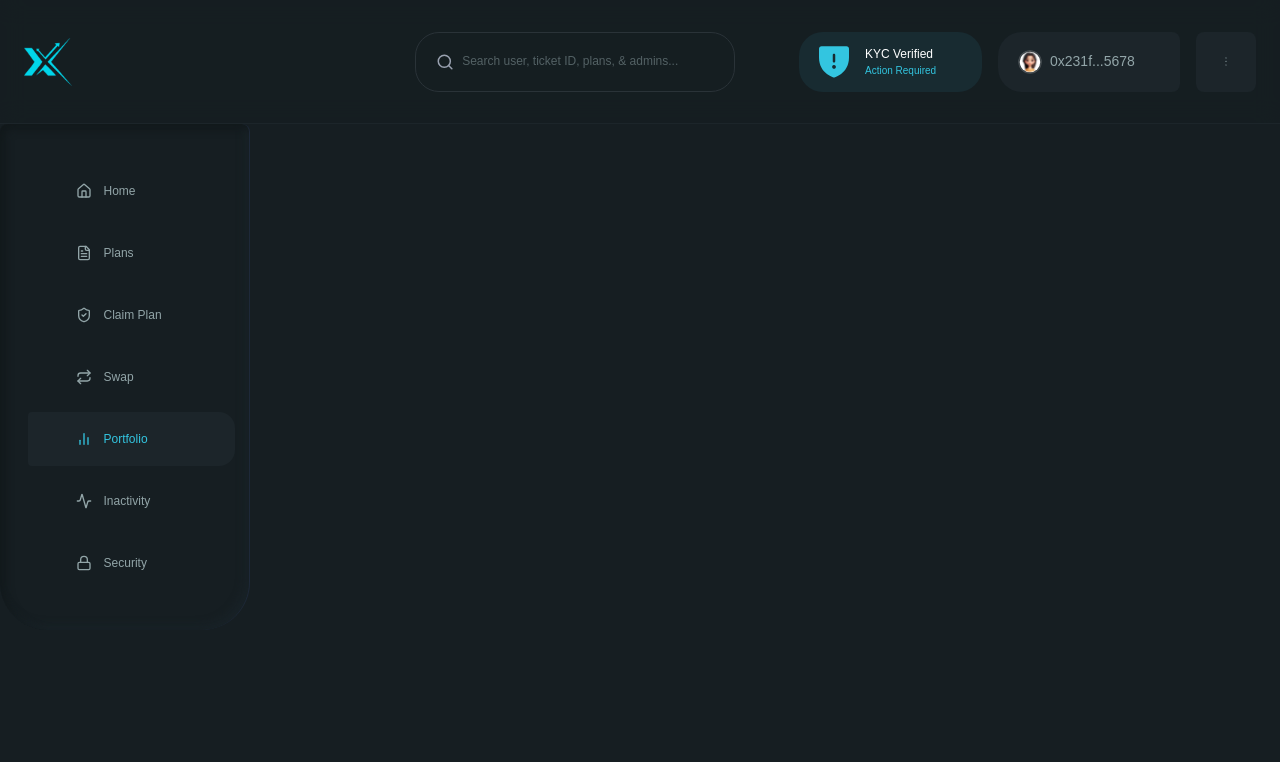
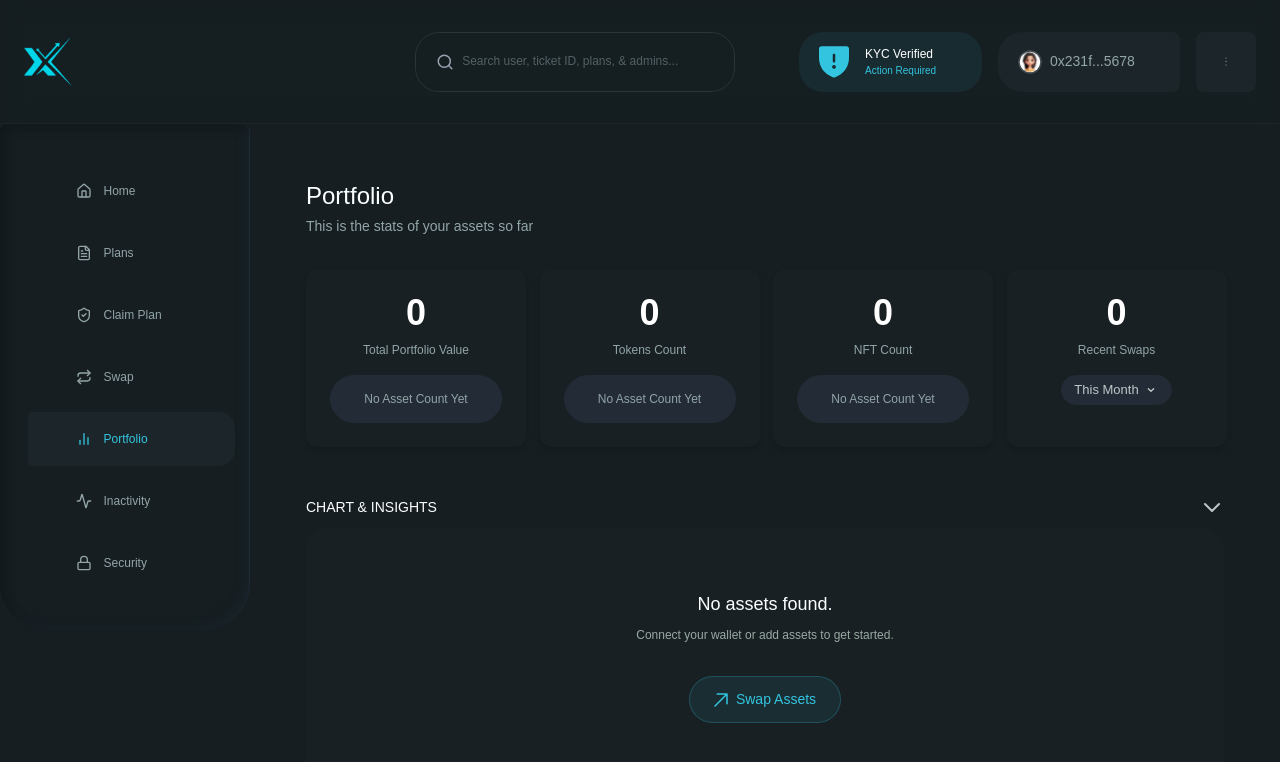
Before and after one commit to skill-mind/InheritX-web-app, a Next.js app: page /dashboard/portfolio in a window 1280 px wide. Shown: the top 762 px of the page. Built offline with nearby package versions, Linux system fonts and the light colour scheme.

Commit message:
feat(ui): add asset-owner-dashboard portfolio page

```diff
--- a/src/app/dashboard/plans/page.tsx
+++ b/src/app/dashboard/plans/page.tsx
@@ -11,7 +11,10 @@ const activities = [
     timestamp: "12th August, 2025",
   },
   { activity: "Guardian Added To Plan #002", timestamp: "12th August, 2025" },
-	{ activity: "Plan #001 Status Changed To Active", timestamp: "12th August, 2025" },
+  {
+    activity: "Plan #001 Status Changed To Active",
+    timestamp: "12th August, 2025",
+  },
   { activity: "1 NFC Converted", timestamp: "12th August, 2025" },
 ];
 
@@ -86,9 +89,14 @@ const PlansPage = () => {
               </thead>
               <tbody>
                 {activities.map((item, idx) => (
-									<tr key={idx} className="border-t border-[#232B36] text-[#FCFFFF] text-[15px]">
+                  <tr
+                    key={idx}
+                    className="border-t border-[#232B36] text-[#FCFFFF] text-[15px]"
+                  >
                     <td className="py-4 px-2">{item.activity}</td>
-										<td className="py-4 px-2 text-[#92A5A8] text-[13px]">{item.timestamp}</td>
+                    <td className="py-4 px-2 text-[#92A5A8] text-[13px]">
+                      {item.timestamp}
+                    </td>
                   </tr>
                 ))}
               </tbody>
--- a/src/app/dashboard/portfolio/page.tsx
+++ b/src/app/dashboard/portfolio/page.tsx
@@ -1,11 +1,117 @@
-import React from 'react'
+import React from "react";
+import Image from "next/image";
 
-const page = () => {
+const summaryCards = [
+  {
+    label: "Total Portfolio Value",
+    value: 0,
+    sub: "No Asset Count Yet",
+    action: null,
+  },
+  {
+    label: "Tokens Count",
+    value: 0,
+    sub: "No Asset Count Yet",
+    action: null,
+  },
+  {
+    label: "NFT Count",
+    value: 0,
+    sub: "No Asset Count Yet",
+    action: null,
+  },
+  {
+    label: "Recent Swaps",
+    value: 0,
+    sub: "This Month",
+    action: (
+      <button className="flex items-center gap-1 rounded-full border border-[#232B36] bg-[#232B36] px-3 py-1 text-[13px] text-[#BFC6C8]">
+        This Month
+        <svg width="16" height="16" fill="none" viewBox="0 0 24 24">
+          <path
+            d="M8 10l4 4 4-4"
+            stroke="#BFC6C8"
+            strokeWidth="2"
+            strokeLinecap="round"
+            strokeLinejoin="round"
+          />
+        </svg>
+      </button>
+    ),
+  },
+];
+
+const PortfolioPage = () => {
   return (
-    <div>
+    <main className="flex w-full flex-col gap-6 p-4 md:p-8">
+      <section className="mb-2">
+        <h2 className="mb-1 text-lg font-medium text-[#FCFFFF] md:text-2xl">
+          Portfolio
+        </h2>
+        <p className="text-[12px] text-[#92A5A8] font-normal md:text-[14px]">
+          This is the stats of your assets so far
+        </p>
+      </section>
+      <section className="mb-6 grid grid-cols-1 gap-4 sm:grid-cols-2 lg:grid-cols-4">
+        {summaryCards.map((card) => (
+          <div
+            key={card.label}
+            className="min-w-[220px] flex flex-col items-center rounded-xl bg-[#182024] p-6 shadow-md"
+          >
+            <span className="mb-2 text-3xl font-bold text-white md:text-4xl">
+              {card.value}
+            </span>
+            <span className="mb-4 text-[12px] font-normal text-center text-[#92A5A8]">
+              {card.label}
+            </span>
+            {card.action ? (
+              card.action
+            ) : (
+              <span className="w-full rounded-[24px] py-[14px] px-[20px] border border-[#232B36] bg-[#232B36] text-center text-[12px] text-[#92A5A8]">
+                {card.sub}
+              </span>
+            )}
+          </div>
+        ))}
+      </section>
+      <section className="mb-2">
+        <div className="mb-2 flex items-center justify-between">
+          <span className="text-[#FCFFFF] text-[14px] font-medium">
+            CHART & INSIGHTS
+          </span>
+          <button className="flex items-center gap-1 border-none bg-transparent outline-none">
+            <svg width="24" height="24" fill="none" viewBox="0 0 24 24">
+              <path
+                d="M19 9l-7 7-7-7"
+                stroke="#BFC6C8"
+                strokeWidth="2"
+                strokeLinecap="round"
+                strokeLinejoin="round"
+              />
+            </svg>
+          </button>
+        </div>
+        <div className="flex flex-col items-center justify-center flex-1 min-h-[220px] rounded-[24px] bg-[#182024] py-[64px] px-[24px]">
+          <span className="mb-2 text-center text-[18px] font-normal text-[#FCFFFF]">
+            No assets found.
+          </span>
+          <span className="mb-8 text-center text-[12px] font-normal text-[#99A9A2]">
+            Connect your wallet or add assets to get started.
+          </span>
+          <button className="flex items-center gap-2 rounded-[24px] border border-[#33C5E03D] bg-[#33C5E014] px-6 py-3 text-[14px] font-medium text-[#33C5E0] hover:bg-cyan-900/30 transition-colors">
+            <Image
+              src="/assets/icons/arrowdown.svg"
+              alt="arrowdown icon"
+              width={14}
+              height={14}
+              className="inline-block rotate-[270deg]"
+            />
+            Swap Assets
+          </button>
+        </div>
+      </section>
+    </main>
+  );
+};
 
-    </div>
-  )
-}
-
-export default page
+export default PortfolioPage;
```
Lines whose indentation alone changed are shown as unchanged.
